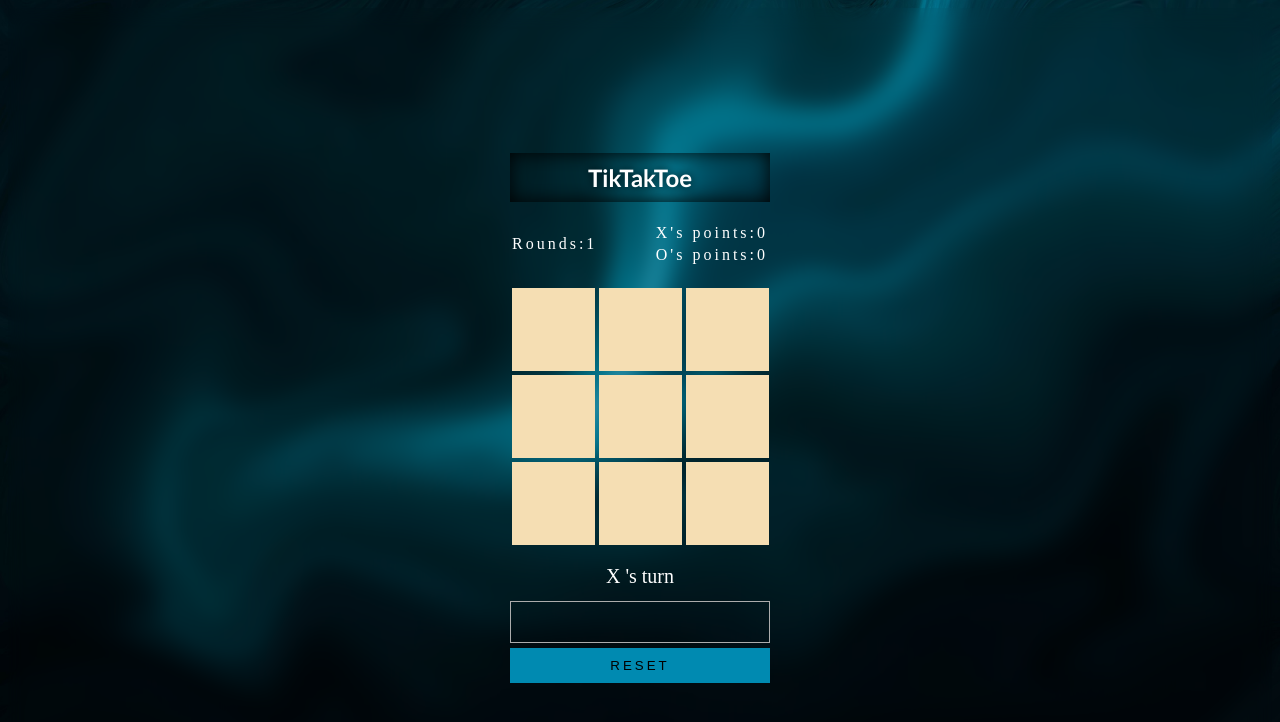
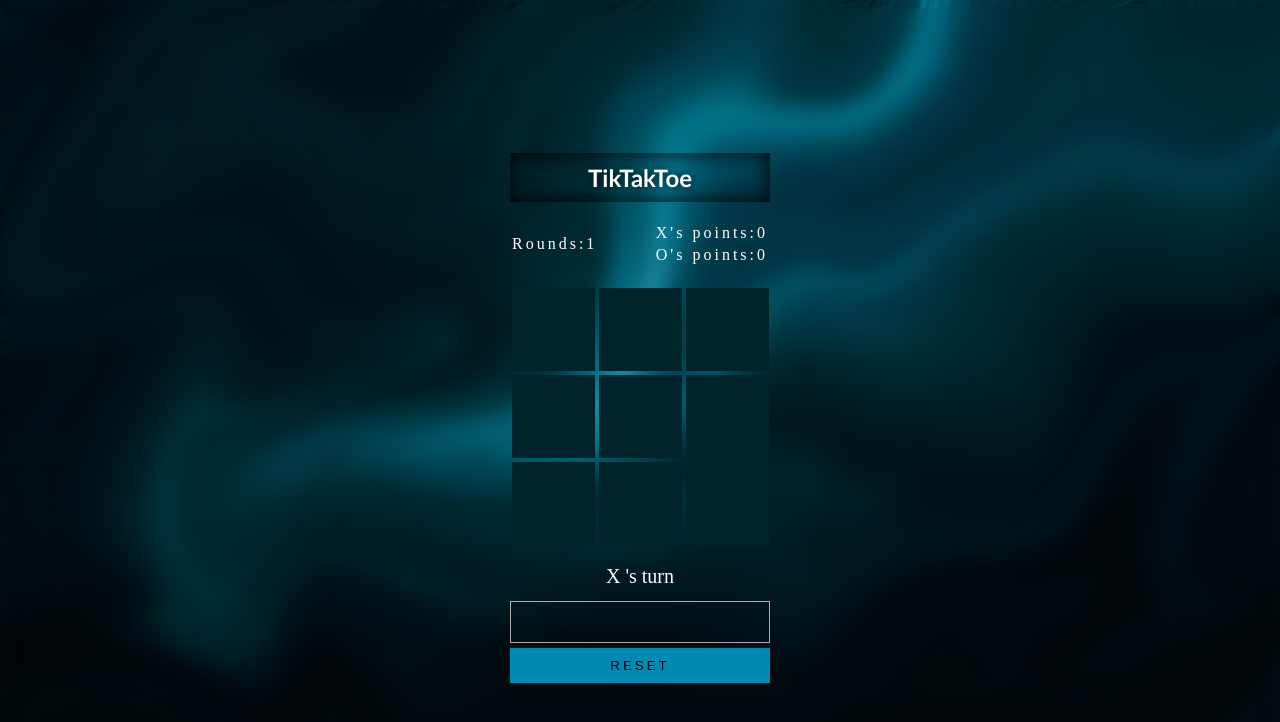
Before and after one commit to Dinesh-kumar-002/TikTakToe, a plain HTML site: page index.html in a window 1280 px wide. Drawn offline with Linux system fonts and the light colour scheme.

Commit message:
box color changed

```diff
--- a/style.css
+++ b/style.css
@@ -66,7 +66,7 @@ body{
     grid-template-columns: auto auto auto;
 }
 .squares{
-    background-color: wheat;
+    background-color: rgb(0, 35, 44);
     height: 83px;
     width: 83px;
     display: flex;
```
